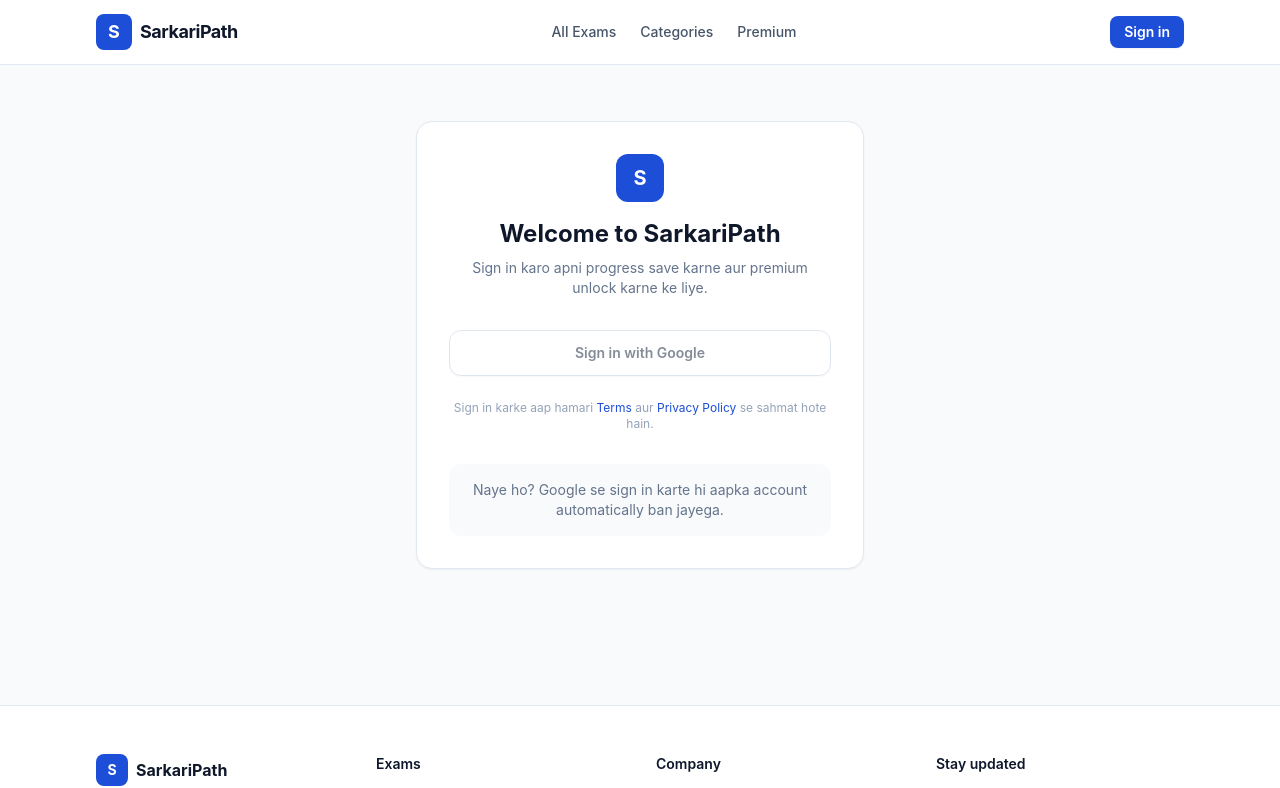
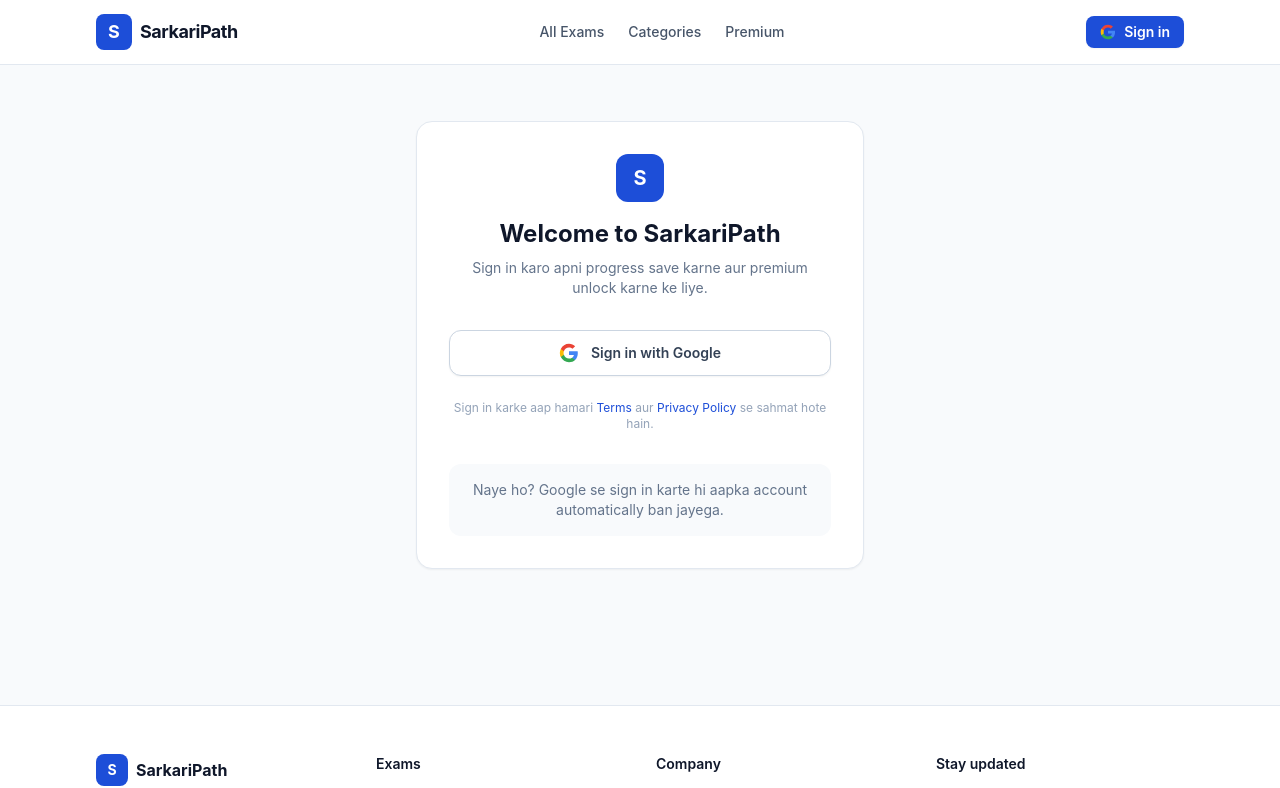
Before and after one commit to gourav789/sarkaripath, a Next.js app: page /signin in a window 1280 px wide. Shown: the top 788 px of the page. Built offline with nearby package versions, Linux system fonts and the light colour scheme; no server answers.

Commit message:
feat(auth): add client-side Firebase Google authentication

```diff
--- a/package.json
+++ b/package.json
@@ -12,6 +12,7 @@
     "cf-typegen": "wrangler types --env-interface CloudflareEnv cloudflare-env.d.ts"
   },
   "dependencies": {
+    "firebase": "^12.19.0",
     "next": "16.3.5",
     "razorpay": "2.9.8",
     "react": "19.3.0",
--- a/src/app/layout.js
+++ b/src/app/layout.js
@@ -2,6 +2,7 @@ import "./globals.css";
 import { site } from "@/lib/site";
 import Navbar from "@/components/Navbar";
 import Footer from "@/components/Footer";
+import { AuthProvider } from "@/components/AuthProvider";
 
 export const dynamic = "force-dynamic";
 
@@ -24,9 +25,11 @@ export default function RootLayout({ children }) {
   return (
     <html lang="en">
       <body>
-        <Navbar />
-        <main className="min-h-[70vh]">{children}</main>
-        <Footer />
+        <AuthProvider>
+          <Navbar />
+          <main className="min-h-[70vh]">{children}</main>
+          <Footer />
+        </AuthProvider>
       </body>
     </html>
   );
--- /dev/null
+++ b/src/app/signin/SignInCard.js
@@ -0,0 +1,78 @@
+"use client";
+
+import Link from "next/link";
+import { site } from "@/lib/site";
+import { useAuth } from "@/components/AuthProvider";
+import GoogleSignInButton from "@/components/GoogleSignInButton";
+import SignOutButton from "@/components/SignOutButton";
+
+export default function SignInCard() {
+  const { user, loading } = useAuth();
+
+  return (
+    <div className="w-full max-w-md rounded-2xl border border-slate-200 bg-white p-8 shadow-sm">
+      <div className="flex flex-col items-center text-center">
+        <span className="grid h-12 w-12 place-items-center rounded-xl bg-brand-600 text-xl font-bold text-white">
+          S
+        </span>
+        <h1 className="mt-4 text-2xl font-bold text-slate-900">
+          Welcome to {site.name}
+        </h1>
+        <p className="mt-2 text-sm text-slate-500">
+          {user
+            ? "Aap successfully sign in ho chuke hain."
+            : "Sign in karo apni progress save karne aur premium unlock karne ke liye."}
+        </p>
+      </div>
+
+      <div className="mt-8">
+        {loading ? (
+          <div className="flex h-12 items-center justify-center text-sm text-slate-400">
+            Checking status...
+          </div>
+        ) : user ? (
+          <div className="space-y-4 text-center">
+            <div className="rounded-xl border border-emerald-200 bg-emerald-50 p-4 text-sm text-emerald-800">
+              <p className="font-semibold">{user.displayName || user.email}</p>
+              {user.email && user.displayName && (
+                <p className="mt-0.5 text-xs text-emerald-600">{user.email}</p>
+              )}
+              <p className="mt-2 text-xs font-medium text-emerald-700">
+                ✓ Signed in with Google
+              </p>
+            </div>
+            <div className="flex items-center justify-center gap-3">
+              <Link
+                href="/exams"
+                className="rounded-lg bg-brand-600 px-4 py-2 text-sm font-semibold text-white shadow-sm transition hover:bg-brand-700"
+              >
+                Go to Exams
+              </Link>
+              <SignOutButton />
+            </div>
+          </div>
+        ) : (
+          <GoogleSignInButton />
+        )}
+      </div>
+
+      <p className="mt-6 text-center text-xs text-slate-400">
+        Sign in karke aap hamari{" "}
+        <Link href="/" className="text-brand-600 hover:underline">
+          Terms
+        </Link>{" "}
+        aur{" "}
+        <Link href="/" className="text-brand-600 hover:underline">
+          Privacy Policy
+        </Link>{" "}
+        se sahmat hote hain.
+      </p>
+
+      {!user && (
+        <div className="mt-8 rounded-xl bg-slate-50 p-4 text-center text-sm text-slate-500">
+          Naye ho? Google se sign in karte hi aapka account automatically ban jayega.
+        </div>
+      )}
+    </div>
+  );
+}
--- a/src/app/signin/page.js
+++ b/src/app/signin/page.js
@@ -1,5 +1,4 @@
-import Link from "next/link";
-import { site } from "@/lib/site";
+import SignInCard from "./SignInCard";
 
 export const metadata = {
   title: "Sign In — SarkariPath",
@@ -9,45 +8,7 @@ export const metadata = {
 export default function SignInPage() {
   return (
     <div className="container-page flex min-h-[70vh] items-center justify-center py-12">
-      <div className="w-full max-w-md rounded-2xl border border-slate-200 bg-white p-8 shadow-sm">
-        <div className="flex flex-col items-center text-center">
-          <span className="grid h-12 w-12 place-items-center rounded-xl bg-brand-600 text-xl font-bold text-white">
-            S
-          </span>
-          <h1 className="mt-4 text-2xl font-bold text-slate-900">
-            Welcome to {site.name}
-          </h1>
-          <p className="mt-2 text-sm text-slate-500">
-            Sign in karo apni progress save karne aur premium unlock karne ke liye.
-          </p>
-        </div>
-
-        <div className="mt-8">
-          <button
-            type="button"
-            disabled
-            className="flex w-full items-center justify-center gap-3 rounded-xl border border-slate-300 bg-white px-4 py-3 text-sm font-semibold text-slate-700 shadow-sm opacity-60 cursor-not-allowed"
-          >
-            Sign in with Google
-          </button>
-        </div>
-
-        <p className="mt-6 text-center text-xs text-slate-400">
-          Sign in karke aap hamari{" "}
-          <Link href="/" className="text-brand-600 hover:underline">
-            Terms
-          </Link>{" "}
-          aur{" "}
-          <Link href="/" className="text-brand-600 hover:underline">
-            Privacy Policy
-          </Link>{" "}
-          se sahmat hote hain.
-        </p>
-
-        <div className="mt-8 rounded-xl bg-slate-50 p-4 text-center text-sm text-slate-500">
-          Naye ho? Google se sign in karte hi aapka account automatically ban jayega.
-        </div>
-      </div>
+      <SignInCard />
     </div>
   );
 }
--- /dev/null
+++ b/src/components/AuthProvider.js
@@ -0,0 +1,50 @@
+"use client";
+
+import { createContext, useContext, useEffect, useState } from "react";
+import { auth } from "@/lib/firebase";
+import {
+  onAuthStateChanged,
+  signInWithPopup,
+  signOut,
+  GoogleAuthProvider,
+} from "firebase/auth";
+
+const AuthContext = createContext({
+  user: null,
+  loading: true,
+  signInWithGoogle: async () => {},
+  logout: async () => {},
+});
+
+export function AuthProvider({ children }) {
+  const [user, setUser] = useState(null);
+  const [loading, setLoading] = useState(true);
+
+  useEffect(() => {
+    const unsubscribe = onAuthStateChanged(auth, (currentUser) => {
+      setUser(currentUser);
+      setLoading(false);
+    });
+
+    return () => unsubscribe();
+  }, []);
+
+  const signInWithGoogle = async () => {
+    const provider = new GoogleAuthProvider();
+    return signInWithPopup(auth, provider);
+  };
+
+  const logout = async () => {
+    return signOut(auth);
+  };
+
+  return (
+    <AuthContext.Provider value={{ user, loading, signInWithGoogle, logout }}>
+      {children}
+    </AuthContext.Provider>
+  );
+}
+
+export function useAuth() {
+  return useContext(AuthContext);
+}
--- /dev/null
+++ b/src/components/GoogleSignInButton.js
@@ -0,0 +1,57 @@
+"use client";
+
+import { useState } from "react";
+import { useAuth } from "./AuthProvider";
+
+export default function GoogleSignInButton({ compact = false }) {
+  const { user, signInWithGoogle } = useAuth();
+  const [signingIn, setSigningIn] = useState(false);
+
+  if (user) return null;
+
+  const handleSignIn = async () => {
+    try {
+      setSigningIn(true);
+      await signInWithGoogle();
+    } catch (error) {
+      console.error("Google sign in failed:", error);
+    } finally {
+      setSigningIn(false);
+    }
+  };
+
+  return (
+    <button
+      type="button"
+      onClick={handleSignIn}
+      disabled={signingIn}
+      className={
+        compact
+          ? "inline-flex items-center gap-2 rounded-lg bg-brand-600 px-3.5 py-1.5 text-sm font-semibold text-white shadow-sm transition hover:bg-brand-700 disabled:opacity-60"
+          : "inline-flex w-full items-center justify-center gap-3 rounded-xl border border-slate-300 bg-white px-4 py-3 text-sm font-semibold text-slate-700 shadow-sm transition hover:bg-slate-50 hover:border-slate-400 disabled:opacity-60"
+      }
+    >
+      <svg className={compact ? "h-4 w-4" : "h-5 w-5"} viewBox="0 0 24 24">
+        <path
+          fill="#4285F4"
+          d="M22.56 12.25c0-.78-.07-1.53-.2-2.25H12v4.26h5.92c-.26 1.37-1.04 2.53-2.21 3.31v2.77h3.57c2.08-1.92 3.28-4.74 3.28-8.09z"
+        />
+        <path
+          fill="#34A853"
+          d="M12 23c2.97 0 5.46-.98 7.28-2.66l-3.57-2.77c-.98.66-2.23 1.06-3.71 1.06-2.86 0-5.29-1.93-6.16-4.53H2.18v2.84C3.99 20.53 7.7 23 12 23z"
+        />
+        <path
+          fill="#FBBC05"
+          d="M5.84 14.09c-.22-.66-.35-1.36-.35-2.09s.13-1.43.35-2.09V7.06H2.18C1.43 8.55 1 10.22 1 12s.43 3.45 1.18 4.94l2.85-2.22.81-.63z"
+        />
+        <path
+          fill="#EA4335"
+          d="M12 5.38c1.62 0 3.06.56 4.21 1.64l3.15-3.15C17.45 2.09 14.97 1 12 1 7.7 1 3.99 3.47 2.18 7.06l3.66 2.84c.87-2.6 3.3-4.52 6.16-4.52z"
+        />
+      </svg>
+      <span>
+        {signingIn ? "Signing in..." : compact ? "Sign in" : "Sign in with Google"}
+      </span>
+    </button>
+  );
+}
--- a/src/components/Navbar.js
+++ b/src/components/Navbar.js
@@ -1,7 +1,14 @@
+"use client";
+
 import Link from "next/link";
 import { site } from "@/lib/site";
+import { useAuth } from "./AuthProvider";
+import GoogleSignInButton from "./GoogleSignInButton";
+import SignOutButton from "./SignOutButton";
 
 export default function Navbar() {
+  const { user, loading } = useAuth();
+
   return (
     <header className="sticky top-0 z-40 border-b border-slate-200 bg-white/90 backdrop-blur">
       <nav className="container-page flex h-16 items-center justify-between">
@@ -27,12 +34,18 @@ export default function Navbar() {
         </div>
 
         <div className="flex items-center gap-3">
-          <Link
-            href="/signin"
-            className="rounded-lg bg-brand-600 px-3.5 py-1.5 text-sm font-semibold text-white shadow-sm transition hover:bg-brand-700"
-          >
-            Sign in
-          </Link>
+          {loading ? (
+            <div className="h-8 w-16" />
+          ) : user ? (
+            <div className="flex items-center gap-3">
+              <span className="hidden text-sm font-medium text-slate-700 sm:inline-block">
+                {user.displayName || user.email}
+              </span>
+              <SignOutButton />
+            </div>
+          ) : (
+            <GoogleSignInButton compact />
+          )}
         </div>
       </nav>
     </header>
--- /dev/null
+++ b/src/components/SignOutButton.js
@@ -0,0 +1,31 @@
+"use client";
+
+import { useState } from "react";
+import { useAuth } from "./AuthProvider";
+
+export default function SignOutButton() {
+  const { logout } = useAuth();
+  const [signingOut, setSigningOut] = useState(false);
+
+  const handleSignOut = async () => {
+    try {
+      setSigningOut(true);
+      await logout();
+    } catch (error) {
+      console.error("Sign out failed:", error);
+    } finally {
+      setSigningOut(false);
+    }
+  };
+
+  return (
+    <button
+      type="button"
+      onClick={handleSignOut}
+      disabled={signingOut}
+      className="rounded-lg border border-slate-200 px-3 py-1.5 text-xs font-medium text-slate-600 transition hover:border-slate-300 hover:bg-slate-50 hover:text-slate-900 disabled:opacity-50"
+    >
+      {signingOut ? "Signing out..." : "Sign out"}
+    </button>
+  );
+}
--- /dev/null
+++ b/src/lib/firebase.js
@@ -0,0 +1,15 @@
+import { initializeApp, getApps, getApp } from "firebase/app";
+import { getAuth, GoogleAuthProvider } from "firebase/auth";
+
+const firebaseConfig = {
+  apiKey: "AIzaSyB3bSRpiZFkChvK7fr6qryZcEdFOUAskfs",
+  authDomain: "sarkaripath-25391.firebaseapp.com",
+  projectId: "sarkaripath-25391",
+  storageBucket: "sarkaripath-25391.firebasestorage.app",
+  messagingSenderId: "1087772749744",
+  appId: "1:1087772749744:web:cd107e736b8e558f927075",
+};
+
+const app = getApps().length ? getApp() : initializeApp(firebaseConfig);
+export const auth = getAuth(app);
+export const googleProvider = new GoogleAuthProvider();
```
Also changed, not shown: 1 other file (tests, documents, lock files or other folders).
